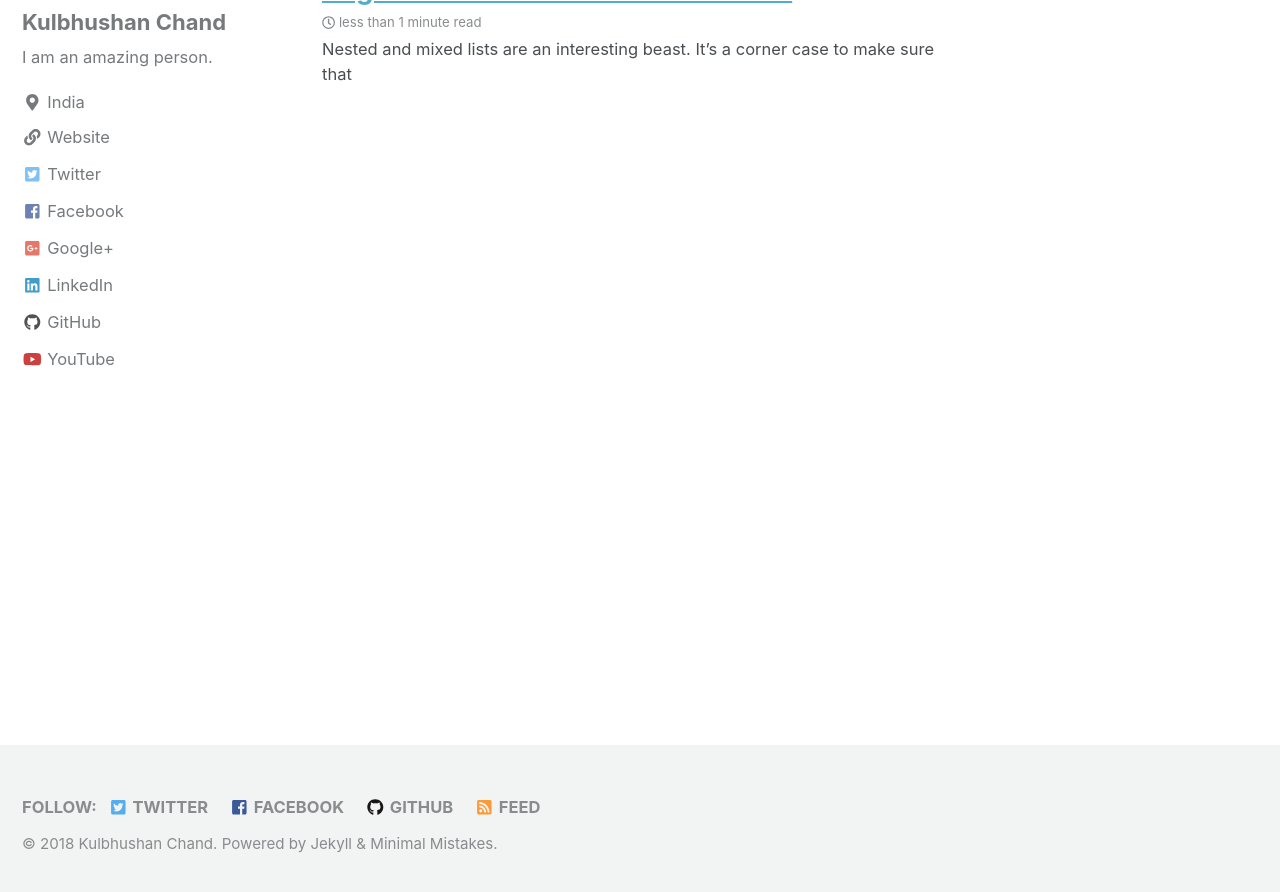
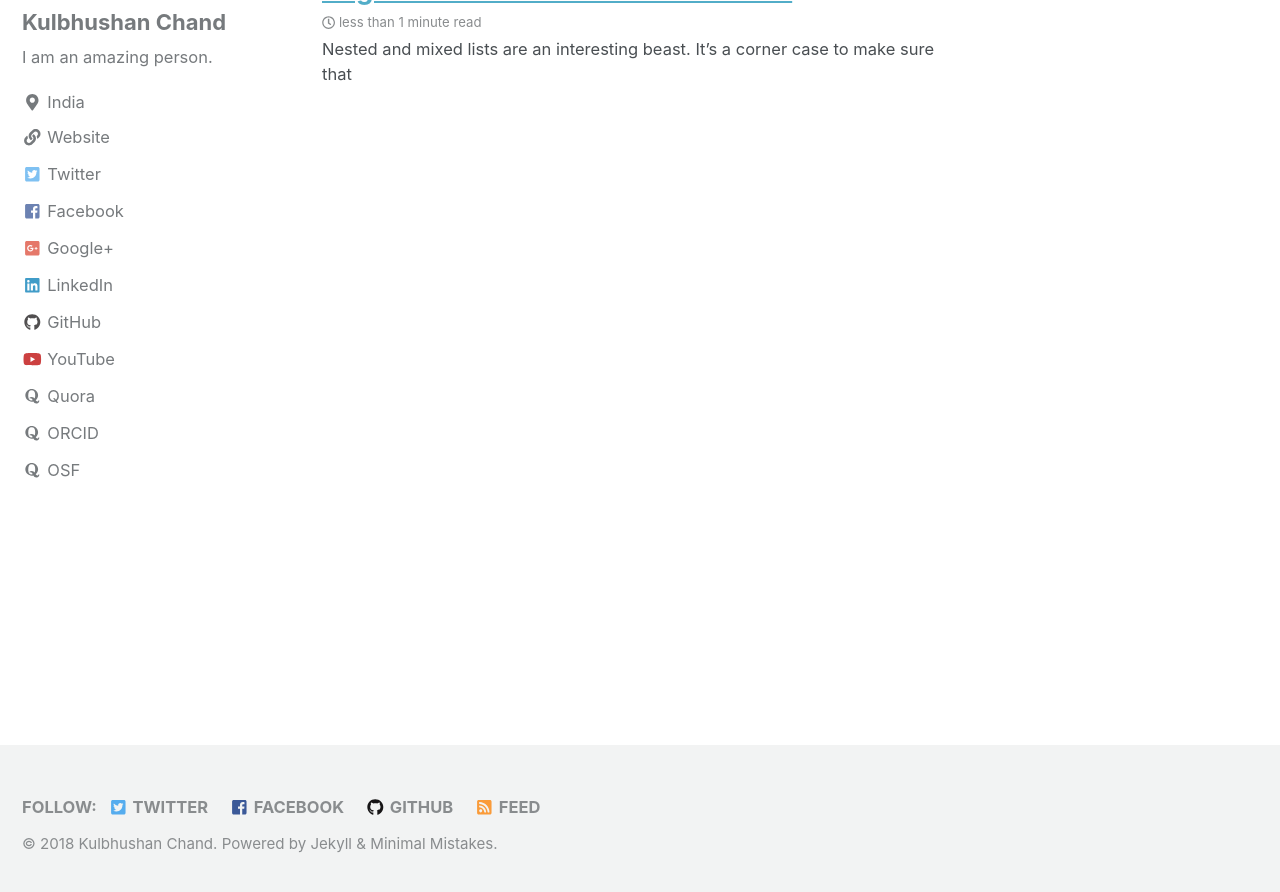
Before and after one commit to kulbhushanchand/kulbhushanchand.github.io-v2, a Jekyll site: the page built from index.html, in a window 1280 px wide and 900 px high, scrolled down 222 px. Shown: the top 892 px of the window. Built offline with Jekyll 4.4.1, drawn with Linux system fonts in a browser that asks for light colours; nearby versions of some CDN libraries; the list of posts is cut into pages by our own code; comment, search, counter and statistics services are not loaded; a style sheet for code colours, icons or effects is not loaded.

Commit message:
added quora, ORCID, OSF

```diff
--- a/_config.yml
+++ b/_config.yml
@@ -91,6 +91,11 @@ social:
   links: # An array of links to social media profiles
     - "https://twitter.com/ChandKulbhushan"
     - "https://facebook.com/kulbhushan.chand.007"
+    - "https://plus.google.com/+KulbhushanChand"
+    - "https://www.linkedin.com/in/kulbhushan-chand/"
+    - "https://github.com/Kulbhushan-Chand"
+    - "https://www.youtube.com/user/erkulbhushan"
+
 
 # Analytics
 analytics:
@@ -131,8 +136,10 @@ author:
   vine             :
   weibo            :
   xing             :
-  youtube          : "https://www.youtube.com/channel/UCmBeYOOZ0BwXSCiUGKNMPwA" # "https://youtube.com/c/MichaelRoseDesign"
-
+  youtube          : "https://www.youtube.com/user/erkulbhushan" # "https://youtube.com/c/MichaelRoseDesign"
+  quora            : "Kulbhushan-Chand"
+  orcid            : "0000-0001-6502-0748"
+  osf              : "wxqdj"
 
 # Reading Files
 include:
--- a/_includes/author-profile-custom-links.html
+++ b/_includes/author-profile-custom-links.html
@@ -1,7 +1,23 @@
-<!--
+{% if author.quora %}
   <li>
-    <a href="http://link-to-whatever-social-network.com/user/" itemprop="sameAs">
-      <i class="fas fa-fw" aria-hidden="true"></i> Custom Social Profile Link
+    <a href="https://www.quora.com/profile/{{ author.quora }}" itemprop="sameAs">
+      <i class="fab fa-fw fa-quora" aria-hidden="true"></i> Quora
     </a>
   </li>
--->
+{% endif %}
+
+{% if author.orcid %}
+  <li>
+    <a href="https://orcid.org/{{ author.orcid }}" itemprop="sameAs">
+      <i class="fab fa-fw fa-quora" aria-hidden="true"></i> ORCID
+    </a>
+  </li>
+{% endif %}
+
+{% if author.osf %}
+  <li>
+    <a href="https://osf.io/{{ author.osf }}" itemprop="sameAs">
+      <i class="fab fa-fw fa-quora" aria-hidden="true"></i> OSF
+    </a>
+  </li>
+{% endif %}
```
